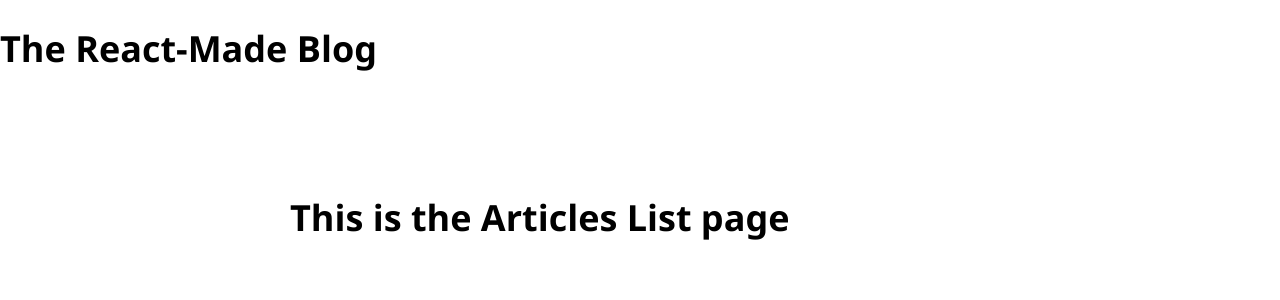
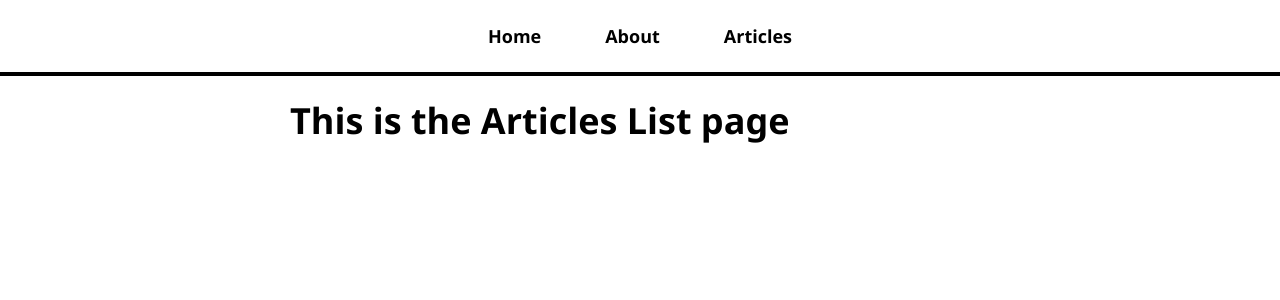
Before and after one commit to rocksteadykirk/my-blog-frontend, a React (Create React App) app: page /articles in a window 1280 px wide. Shown: the top 300 px of the page. Built offline with nearby package versions, Linux system fonts and the light colour scheme.

Commit message:
React Router + NavBar

```diff
--- a/src/App.js
+++ b/src/App.js
@@ -1,5 +1,6 @@
 import './App.css';
 import { BrowserRouter, Routes, Route } from 'react-router-dom';
+import NavBar from './NavBar';
 import HomePage from './pages/HomePage';
 import AboutPage from './pages/AboutPage';
 import ArticlePage from './pages/ArticlePage';
@@ -10,7 +11,7 @@
   return (
     <BrowserRouter>
       <div className="App">
-        <h1>The React-Made Blog</h1>
+        <NavBar />
         <div id="page-body">
           <Routes>
             <Route path="/" element={<HomePage />} />
--- /dev/null
+++ b/src/NavBar.js
@@ -0,0 +1,20 @@
+import { Link } from "react-router-dom";
+
+const NavBar = () => {
+    return (
+        <nav>
+            <ul>
+                <li>
+                    <Link to= "/">Home</Link>
+                </li>
+                <li>
+                    <Link to ="/about">About</Link>
+                </li>
+                <li>
+                    <Link to= "articles">Articles</Link>
+                </li>
+            </ul>
+        </nav>
+    )
+}
+export default NavBar;
```
